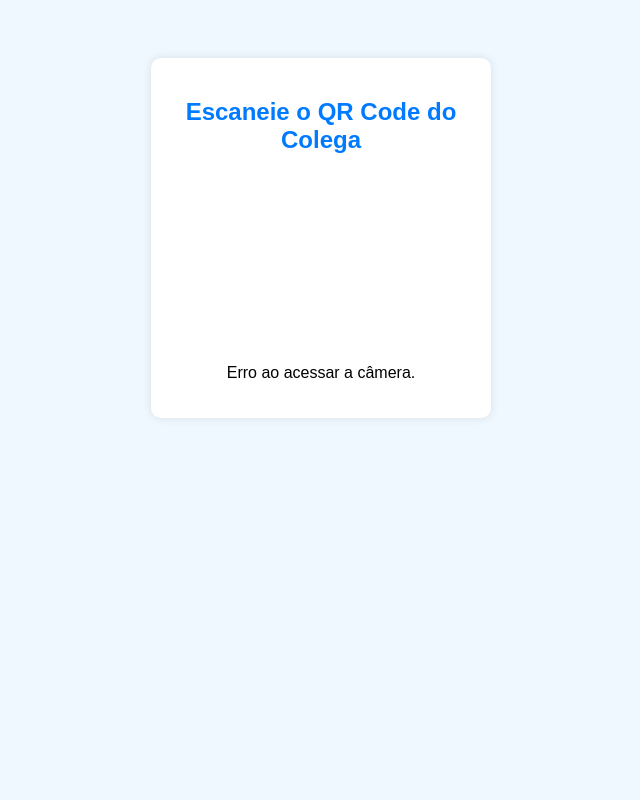
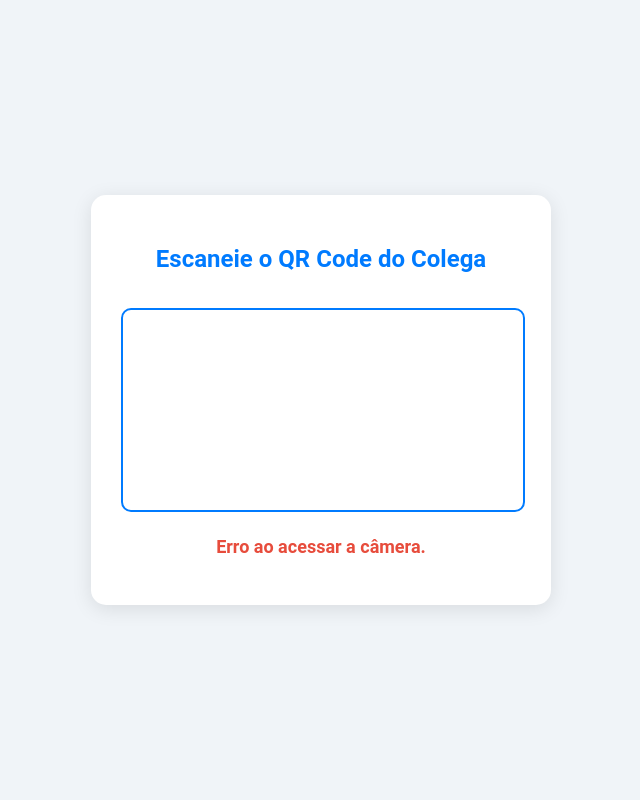
Before and after one commit to ArthurTrellese/qr-code-web-app, a Flask app: template templates/scan.html in a window 1280 px wide. Shown: the whole page, without its empty margins (319-959 px from the left). Run offline with Flask 2, Linux system fonts and the light colour scheme; the template is opened without the code that fills it, so the values that code supplies are empty; some libraries are stand-ins or nearby versions.

Commit message:
Update scan.html

```diff
--- a/templates/scan.html
+++ b/templates/scan.html
@@ -6,37 +6,73 @@
     <title>Escaneie o QR Code do Colega</title>
     <style>
         body {
-            font-family: Arial, sans-serif;
-            background-color: #f0f8ff;
-            text-align: center;
-            padding: 50px;
+            font-family: 'Roboto', sans-serif;
+            background-color: #f0f4f8;
+            color: #333;
+            margin: 0;
+            padding: 0;
+            display: flex;
+            align-items: center;
+            justify-content: center;
+            height: 100vh;
         }
         .scan-container {
             background-color: white;
-            padding: 20px;
-            border-radius: 10px;
-            box-shadow: 0px 0px 10px rgba(0, 0, 0, 0.1);
-            width: 300px;
-            margin: auto;
+            padding: 30px;
+            border-radius: 15px;
+            box-shadow: 0px 4px 20px rgba(0, 0, 0, 0.1);
+            text-align: center;
+            width: 90%;
+            max-width: 400px;
         }
         h2 {
             color: #007bff;
+            font-size: 24px;
+            margin-bottom: 20px;
         }
         #video {
             width: 100%;
             border-radius: 10px;
+            margin-top: 15px;
+            border: 2px solid #007bff;
+        }
+        #result {
+            margin-top: 20px;
+            font-size: 18px;
+            font-weight: bold;
+            color: #007bff;
+        }
+        .loader {
+            border: 6px solid #f3f3f3;
+            border-top: 6px solid #007bff;
+            border-radius: 50%;
+            width: 40px;
+            height: 40px;
+            animation: spin 1s linear infinite;
+            display: inline-block;
             margin-top: 20px;
         }
-        input[type="submit"] {
+        @keyframes spin {
+            0% { transform: rotate(0deg); }
+            100% { transform: rotate(360deg); }
+        }
+        .error {
+            color: #e74c3c;
+        }
+        .success {
+            color: #27ae60;
+        }
+        button {
             background-color: #007bff;
             color: white;
             border: none;
-            padding: 10px;
-            width: 100%;
+            padding: 12px 20px;
             border-radius: 5px;
             cursor: pointer;
+            font-size: 16px;
+            margin-top: 20px;
         }
-        input[type="submit"]:hover {
+        button:hover {
             background-color: #0056b3;
         }
     </style>
@@ -47,7 +83,11 @@
 
         <video id="video" autoplay></video>
         <canvas id="canvas" hidden></canvas>
-        <div id="result"></div>
+        <div id="result">
+            <div class="loader" id="loader"></div>
+            <p id="status-text">Posicione o QR Code dentro do quadro.</p>
+        </div>
+        <button id="retry" style="display: none;" onclick="retryScan()">Tentar Novamente</button>
     </div>
 
     <script src="https://unpkg.com/jsqr/dist/jsQR.js"></script>
@@ -57,19 +97,22 @@
         const canvas = document.getElementById('canvas');
         const context = canvas.getContext('2d');
         const resultDiv = document.getElementById('result');
+        const loader = document.getElementById('loader');
+        const statusText = document.getElementById('status-text');
+        const retryButton = document.getElementById('retry');
 
         // Função para iniciar a câmera e capturar o QR code
         function startCamera() {
             navigator.mediaDevices.getUserMedia({ video: { facingMode: "environment" } })
             .then(stream => {
                 video.srcObject = stream;
-                video.setAttribute('playsinline', true); // para iOS compatibilidade
+                video.setAttribute('playsinline', true); // Para compatibilidade com iOS
                 video.play();
                 scanQRCode();
             })
             .catch(err => {
                 console.error("Erro ao acessar a câmera: ", err);
-                resultDiv.innerHTML = `<p>Erro ao acessar a câmera.</p>`;
+                resultDiv.innerHTML = `<p class="error">Erro ao acessar a câmera.</p>`;
             });
         }
 
@@ -85,7 +128,8 @@
                 const qrCode = jsQR(imageData.data, imageData.width, imageData.height, { inversionAttempts: "dontInvert" });
 
                 if (qrCode) {
-                    resultDiv.innerHTML = `<p>QR Code detectado: ${qrCode.data}</p>`;
+                    resultDiv.innerHTML = `<p class="success">QR Code detectado: ${qrCode.data}</p>`;
+                    loader.style.display = 'none';
                     processQRCode(qrCode.data);
                 } else {
                     requestAnimationFrame(scanQRCode);
@@ -111,8 +155,20 @@
             })
             .then(response => response.json())
             .then(data => {
-                resultDiv.innerHTML = `<p>${data.status}</p>`;
+                if (data.success) {
+                    statusText.innerHTML = `<p class="success">${data.status}</p>`;
+                } else {
+                    statusText.innerHTML = `<p class="error">${data.status}</p>`;
+                    retryButton.style.display = 'block';
+                }
             });
+        }
+
+        // Função para reiniciar a câmera e tentar novamente
+        function retryScan() {
+            resultDiv.innerHTML = `<div class="loader"></div><p id="status-text">Posicione o QR Code dentro do quadro.</p>`;
+            retryButton.style.display = 'none';
+            startCamera();
         }
 
         // Iniciar a câmera ao carregar a página
```
